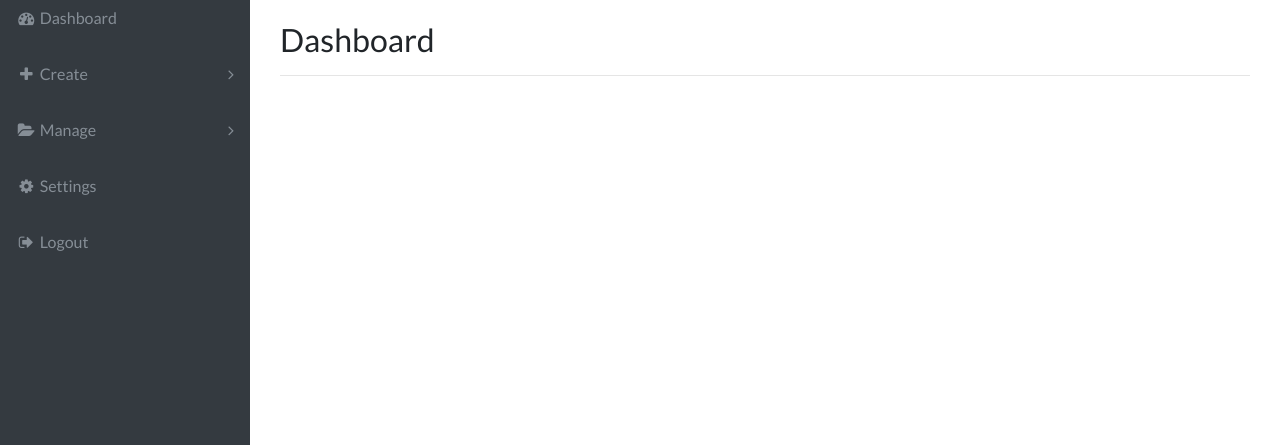
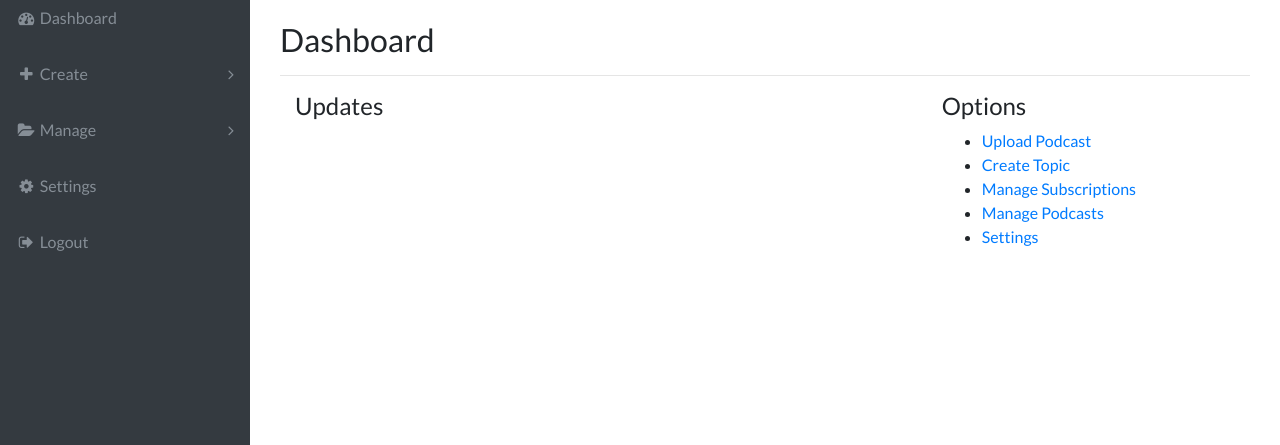
Before and after one commit to WebApps-Group09/Project, a Django app: page /dashboard/ in a window 1280 px wide. Shown: the part 66-511 px from the top of the page. Run offline with Django 3.2, Linux system fonts and the light colour scheme; the visitor is signed in with stand-in values (Sample User, id 1); data comes from the database, SQL or seed files in the repository; data that the repository does not hold is empty; some libraries are stand-ins or nearby versions.

Commit message:
Fix spacing add dashboard

```diff
--- a/podlife/urls.py
+++ b/podlife/urls.py
@@ -23,7 +23,7 @@ urlpatterns = [
                 url(r'^(?P<slugfield>[\w-]+)/$', UpdatePodcast.as_view()),
             ])),
             url(r'^topic/$', ManageTopics.as_view(), name='manage_topics'),
-            url(r'^subs/$', ManageSubscriptions.as_view(), name="manage_subs"),  # TODO
+            url(r'^subs/$', ManageSubscriptions.as_view(), name="manage_subs"),
         ])),
         url(r'^create/', include([
             url(r'^podcast/$', UploadPodcast.as_view(), name='upload_podcast'),
--- a/podlife/views.py
+++ b/podlife/views.py
@@ -27,14 +27,14 @@ class MainPage(ListView):
     context_object_name = 'podcasts'
 
     def get_queryset(self):
-        #filter based off of search bar
+        # filter based off of search bar
         title_filter = self.request.GET.get('titlefilter', '')
         if title_filter:
             podcasts = Podcast.objects.filter(title__icontains=title_filter)
         else:
             podcasts = Podcast.objects.all()
 
-        #filter based off of sorttype
+        # filter based off of sorttype
         if self.request.GET.get('sorttype') == None:
             return podcasts
         elif self.request.GET.get('sorttype') == 'title':
@@ -53,7 +53,8 @@ class MainPage(ListView):
         context['topics'] = Topic.objects.all().order_by('topic')
         return context
 
-#upvote and downvote functions to update the podcasts vote total
+
+# Upvote and downvote functions to update the podcasts vote total
 def upvote(request, podcast_id, origin=None):
     podcast = Podcast.objects.get(id=podcast_id)
     podcast.num_upvotes += 1
@@ -64,6 +65,7 @@ def upvote(request, podcast_id, origin=None):
     else:
         return HttpResponseRedirect('/podcast')
 
+
 def downvote(request, podcast_id, origin=None):
     podcast = Podcast.objects.get(id=podcast_id)
     podcast.num_upvotes -= 1
@@ -72,6 +74,7 @@ def downvote(request, podcast_id, origin=None):
         return HttpResponseRedirect('/user/' + origin)
     else:
         return HttpResponseRedirect('/podcast')
+
 
 # Function called on /random/ to redirect to a random podcast
 def random(request):
@@ -93,7 +96,8 @@ class PodcastView(TemplateView):
         podcast = Podcast.objects.get(slugfield=kwargs['slugfield'])
         podcast.views += 1
         podcast.save()
-        comments = Comment.objects.filter(podcast_id=podcast.id).order_by('-created')
+        comments = Comment.objects.filter(
+            podcast_id=podcast.id).order_by('-created')
         context = {}
         context['podcast'] = podcast
         context['comments'] = comments
@@ -150,12 +154,12 @@ class UserView(ListView):
         context['titlefilter'] = self.request.GET.get('titlefilter', '')
         context['topics'] = Topic.objects.all().order_by('topic')
         context['username'] = self.kwargs['username']
-        #check if it's themselves
+        # check if it's themselves
         if (str(self.request.user) == self.kwargs['username']):
             context['is_self'] = True
         else:
             context['is_self'] = False
-        #check if they are subscribed
+        # check if they are subscribed
         creator = User.objects.get(username=self.kwargs['username'])
         if CreatorSubscription.objects.filter(creator=creator, user=self.request.user).exists():
             context['subscribed'] = True
@@ -163,50 +167,61 @@ class UserView(ListView):
             context['subscribed'] = False
         return context
 
+
 def user_subscribe(request, creator_username, user_id):
-    entry = CreatorSubscription(creator=User.objects.get(username=creator_username), user=User.objects.get(id=user_id))
+    entry = CreatorSubscription(creator=User.objects.get(
+        username=creator_username), user=User.objects.get(id=user_id))
     entry.save()
     return HttpResponseRedirect('/user/' + creator_username)
 
+
 def user_unsubscribe(request, creator_username, user_id):
-    CreatorSubscription.objects.filter(creator=User.objects.get(username=creator_username), user=User.objects.get(id=user_id)).delete()
+    CreatorSubscription.objects.filter(creator=User.objects.get(
+        username=creator_username), user=User.objects.get(id=user_id)).delete()
     return HttpResponseRedirect('/user/' + creator_username)
 
+
 def dashboard_user_unsubscribe(request, creator_username, user_id):
-    CreatorSubscription.objects.filter(creator=User.objects.get(username=creator_username), user=User.objects.get(id=user_id)).delete()
+    CreatorSubscription.objects.filter(creator=User.objects.get(
+        username=creator_username), user=User.objects.get(id=user_id)).delete()
     return HttpResponseRedirect('/dashboard/manage/subs')
 
+
 def dashboard_topic_unsubscribe(request, topic, user_id):
-    TopicSubscription.objects.filter(pod=Topic.objects.get(topic=topic.lower()), user=User.objects.get(id=user_id)).delete()
+    TopicSubscription.objects.filter(pod=Topic.objects.get(
+        topic=topic.lower()), user=User.objects.get(id=user_id)).delete()
 
     topic_to_update = Topic.objects.get(topic=topic.lower())
     topic_to_update.num_subscribers -= 1
     topic_to_update.save()
     return HttpResponseRedirect('/dashboard/manage/subs')
 
+
 def topic_subscribe(request, topic, user_id):
-    #create the subscription in the table
-    entry = TopicSubscription(pod=Topic.objects.get(topic=topic.lower()), user=User.objects.get(id=user_id))
+    # create the subscription in the table
+    entry = TopicSubscription(pod=Topic.objects.get(
+        topic=topic.lower()), user=User.objects.get(id=user_id))
     entry.save()
 
-    #update topic number of subs
+    # update topic number of subs
     topic_to_update = Topic.objects.get(topic=topic.lower())
     topic_to_update.num_subscribers += 1
     topic_to_update.save()
 
     return HttpResponseRedirect('/topic/' + topic.lower())
 
+
 def topic_unsubscribe(request, topic, user_id):
-    #delete the sub in the table
-    TopicSubscription.objects.filter(pod=Topic.objects.get(topic=topic.lower()), user=User.objects.get(id=user_id)).delete()
+    # delete the sub in the table
+    TopicSubscription.objects.filter(pod=Topic.objects.get(
+        topic=topic.lower()), user=User.objects.get(id=user_id)).delete()
 
-    #decrement number of subscribers
+    # decrement number of subscribers
     topic_to_update = Topic.objects.get(topic=topic.lower())
     topic_to_update.num_subscribers -= 1
     topic_to_update.save()
 
     return HttpResponseRedirect('/topic/' + topic.lower())
-
 
 
 # View list of podcasts from a specific pod
@@ -223,7 +238,7 @@ class TopicView(ListView):
     def get_context_data(self, **kwargs):
         context = super(TopicView, self).get_context_data(**kwargs)
         context['topic'] = Topic.objects.get(topic=self.kwargs['topic'])
-        #checking if the topic is already subscribed
+        # checking if the topic is already subscribed
         if TopicSubscription.objects.filter(pod=context['topic'], user=self.request.user).exists():
             context['subscribed'] = True
         else:
@@ -235,8 +250,15 @@ class TopicView(ListView):
 
 # Dashboard for users/content creators
 # Main page with statistics recent subscriptions
-class Dashboard(LoginRequiredMixin, TemplateView):
+class Dashboard(LoginRequiredMixin, ListView):
     template_name = 'dashboard.html'
+    context_object_name = 'updates'
+
+    def get_queryset(self):
+        curr_user = User.objects.get(username=self.request.user)
+        usersubs = CreatorSubscription.objects.filter(user=curr_user)
+        topicsubs = TopicSubscription.objects.filter(user=curr_user)
+
 
     def get_context_data(self, **kwargs):
         context = super(Dashboard, self).get_context_data(**kwargs)
@@ -251,7 +273,6 @@ class ManageSubscriptions(LoginRequiredMixin, ListView):
 
     def get_queryset(self):
         curr_user = User.objects.get(username=self.request.user)
-
         usersubs = CreatorSubscription.objects.filter(user=curr_user)
         topicsubs = TopicSubscription.objects.filter(user=curr_user)
         return list(chain(usersubs, topicsubs))
--- a/templates/dashboard/dashboard.html
+++ b/templates/dashboard/dashboard.html
@@ -1,9 +1,31 @@
 {% extends "content_management.html" %}
+{% load staticfiles %}
 {% block title %}Dashboard{% endblock %}
 
 {% block content %}
 <div class="container-fluid">
 	<h2>Dashboard</h2>
 	<hr>
+
+	<div class="row">
+    <div class="col-sm-8">
+      <h4>Updates</h4>
+      {% for podcast in updates %}
+			{% endfor %}
+    </div>
+    <div class="col-sm-4">
+      <h4>Options</h4>
+			<ul>
+				<li><a href="{% url 'upload_podcast' %}">Upload Podcast</a></li>
+				{% if user.is_superuser %}
+				<li><a href="{% url 'create_topic' %}">Create Topic</a></li>
+				{% endif %}
+				<li><a href="{% url 'manage_subs' %}">Manage Subscriptions</a></li>
+				<li><a href="{% url 'manage_podcasts' %}">Manage Podcasts</a></li>
+				<li><a href="{% url 'settings' %}">Settings</a></li>
+			</ul>
+    </div>
+  </div>
+</div>
 </div>
 {% endblock %}
```
